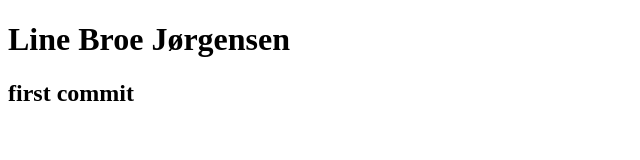
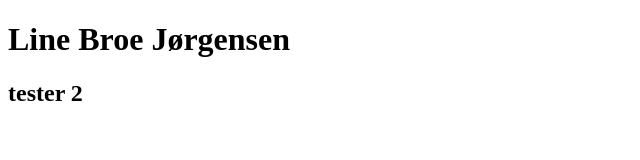
Before and after one commit to lijo0004/06_eksamen, a plain HTML site: page om_mig.html in a window 1280 px wide. Shown: the whole page, without its empty margins (0-640 px from the left). Drawn offline with Linux system fonts and the light colour scheme.

Commit message:
tester 2 i om mig

```diff
--- a/om_mig.html
+++ b/om_mig.html
@@ -9,7 +9,7 @@
 
 <body>
     <h1>Line Broe Jørgensen</h1>
-    <h2>first commit</h2>
+    <h2>tester 2</h2>
 </body>
 
 </html>
```
